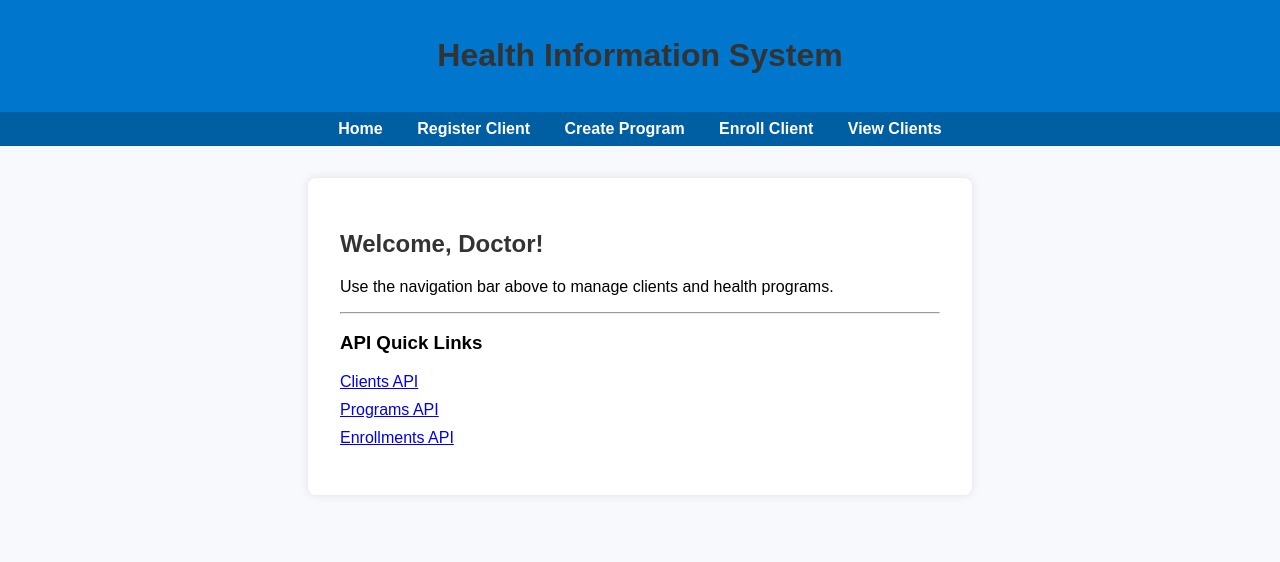
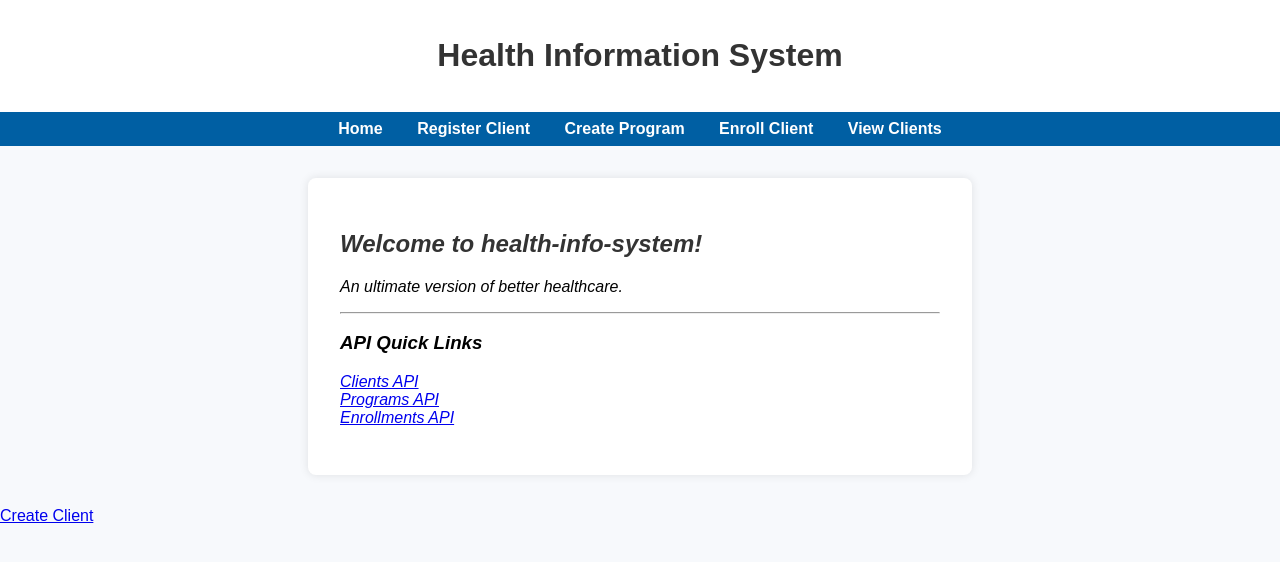
Before and after one commit to AdlightAkinyi/health-info-system, a Django app: template core/templates/home.html in a window 1280 px wide. Shown: the top 562 px of the page. Run offline with Django 4.2, Linux system fonts and the light colour scheme; the template is opened without the code that fills it, so the values that code supplies are empty; parts of the project's set-up code (start-up, migrations or seed data) failed here and were passed over.

Commit message:
modified files

```diff
--- a/core/templates/client.html
+++ b/core/templates/client.html
@@ -3,7 +3,7 @@
 <html>
 <head>
     <title>Register Client - Health Information System</title>
-    <link rel="stylesheet" href="{% static 'core/style.css' %}">
+     <link rel="stylesheet" href="{% static 'style.css' %}">
 </head>
 <body>
 <header>
--- a/core/templates/client_list.html
+++ b/core/templates/client_list.html
@@ -3,7 +3,7 @@
 <html>
 <head>
     <title>Clients List - Health Information System</title>
-    <link rel="stylesheet" href="{% static 'core/style.css' %}">
+     <link rel="stylesheet" href="{% static 'style.css' %}">
 </head>
 <body>
 <header>
@@ -17,6 +17,7 @@
     <ul>
         {% for client in clients %}
             <li>
+
                 <a href="{% url 'client_profile' client.id %}">{{ client.name }}</a> ({{ client.gender }}, {{ client.age }} years old)
             </li>
         {% empty %}
--- a/core/templates/client_profile.html
+++ b/core/templates/client_profile.html
@@ -3,7 +3,7 @@
 <html>
 <head>
     <title>Client Profile - Health Information System</title>
-    <link rel="stylesheet" href="{% static 'core/style.css' %}">
+     <link rel="stylesheet" href="{% static 'style.css' %}">
 </head>
 <body>
 <header>
--- a/core/templates/enroll_client.html
+++ b/core/templates/enroll_client.html
@@ -3,7 +3,7 @@
 <html>
 <head>
     <title>Enroll Client - Health Information System</title>
-    <link rel="stylesheet" href="{% static 'core/style.css' %}">
+     <link rel="stylesheet" href="{% static 'style.css' %}">
 </head>
 <body>
 <header>
--- a/core/templates/home.html
+++ b/core/templates/home.html
@@ -3,7 +3,7 @@
 <html>
 <head>
     <title>Home - Health Information System</title>
-    <link rel="stylesheet" href="{% static 'core/style.css' %}">
+     <link rel="stylesheet" href="{% static 'style.css' %}">
 </head>
 <body>
 <header>
@@ -19,9 +19,11 @@
 
 </nav>
 
-<div class="container">
-    <h2>Welcome, Doctor!</h2>
-    <p>Use the navigation bar above to manage clients and health programs.</p>
+
+
+<div class="container" style="font-style: italic;">
+    <h2>Welcome to health-info-system!</h2>
+    <p>An ultimate version of better healthcare.</p>
 
     <hr>
 
@@ -32,6 +34,8 @@
         <li><a href="/api/enrollments/">Enrollments API</a></li>
     </ul>
 </div>
+<a href="{% url 'create_client' %}">Create Client</a>
+
 
 </body>
 </html>
--- a/core/templates/program.html
+++ b/core/templates/program.html
@@ -3,7 +3,7 @@
 <html>
 <head>
     <title>Create Program - Health Information System</title>
-    <link rel="stylesheet" href="{% static 'core/style.css' %}">
+     <link rel="stylesheet" href="{% static 'style.css' %}">
 </head>
 <body>
 <header>
--- a/core/templates/signup.html
+++ b/core/templates/signup.html
@@ -1,12 +1,12 @@
-<!-- core/templates/core/signup.html -->
+{% load static %}
 <!DOCTYPE html>
 <html lang="en">
 <head>
     <meta charset="UTF-8">
     <meta name="viewport" content="width=device-width, initial-scale=1.0">
     <title>Sign Up</title>
-    {% load static %}
-    <link rel="stylesheet" href="{% static 'core/style.css' %}">
+
+     <link rel="stylesheet" href="{% static 'style.css' %}">
 </head>
 <body>
     <h2>Sign Up</h2>
--- a/core/urls.py
+++ b/core/urls.py
@@ -15,6 +15,10 @@ urlpatterns = [
     path('clients/<int:client_id>/', views.client_profile, name='client_profile'),
     path('create-program/', views.create_program, name='create_program'),  # New route for creating a program
     path('enroll_client/', views.enroll_client, name='enroll_client'),
+     path('clients/create/', views.create_client, name='create_client'),
+
+    # path('enroll_client/<int:client_id>/', views.enroll_client, name='enroll_client'),
+
     path('clients/', views.client_list, name='client_list'),
 
 
--- a/health_info_system/settings.py
+++ b/health_info_system/settings.py
@@ -117,7 +117,7 @@ USE_TZ = True
 # Static files (CSS, JavaScript, Images)
 # https://docs.djangoproject.com/en/4.2/howto/static-files/
 
-STATIC_URL = 'static/'
+STATIC_URL = '/static/'
 
 STATICFILES_DIRS = [
     BASE_DIR / "static",  # Add the static directory for custom files
--- a/static/style.css
+++ b/static/style.css
@@ -1,4 +1,4 @@
-body {
+ body {
     font-family: Arial, sans-serif;
     background-color: #f7f9fc;
     margin: 0;
@@ -6,7 +6,7 @@ body {
 }
 
 header {
-    background-color: #0077cc;
+    background-color: white;
     color: white;
     padding: 1rem;
     text-align: center;
@@ -61,7 +61,3 @@ ul {
     list-style: none;
     padding: 0;
 }
-
-ul li {
-    margin-bottom: 10px;
-}
```
Also changed, not shown: core/templates/base_generic.html (added, +23 -0 lines).
